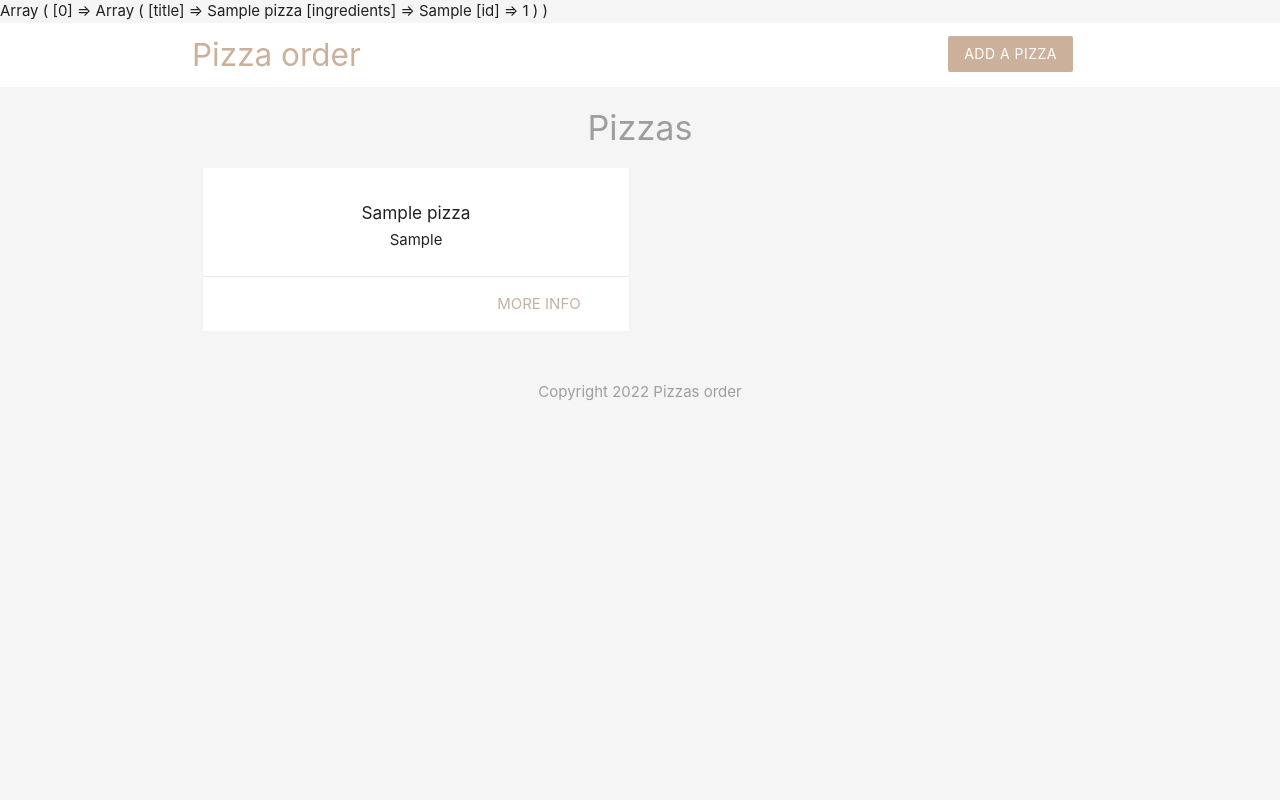
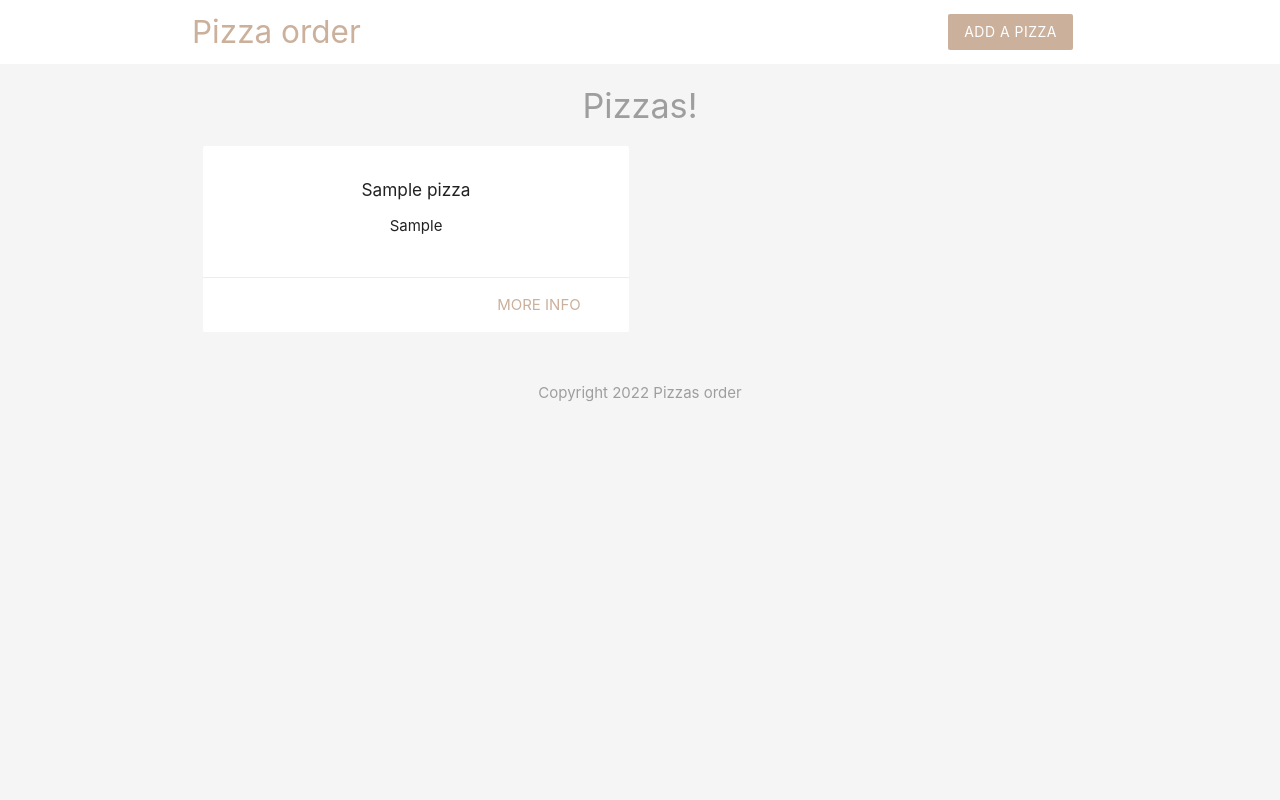
Before and after one commit to Pgph/php-order-page, a PHP site: page / in a window 1280 px wide. Run offline with PHP 8.4, Linux system fonts and the light colour scheme; tables that the repository leaves empty or names only in its code hold one stand-in row (values such as "Sample post").

Commit message:
Added connection to database and creating new elements with render on browser.

```diff
--- /dev/null
+++ b/config/db_connect.php
@@ -0,0 +1,6 @@
+<?php
+$conn = mysqli_connect('localhost', 'patryk', 'test1234', "pizza_order");
+
+if (!$conn) {
+    error_log('Connection error: ' . mysqli_connect_error());
+}
--- a/index.php
+++ b/index.php
@@ -1,10 +1,6 @@
 <?php
 
-$conn = mysqli_connect('localhost', 'patryk', 'test1234', "pizza_order");
-
-if (!$conn) {
-    error_log('Connection error: ' . mysqli_connect_error());
-}
+include("config/db_connect.php");
 
 // write query for all pizzas
 $sql = 'SELECT title, ingredients, id FROM pizzas ORDER BY created_at'; // ORDER BY created_at DESC
@@ -21,7 +17,8 @@ mysqli_free_result($result);
 // close connection
 mysqli_close($conn);
 
-print_r($pizzas);
+// explode(',', $pizzas[0]['ingredients']);
+
 
 ?>
 
@@ -30,22 +27,25 @@ print_r($pizzas);
 
 <?php include('templates/header.php');  ?>
 
-<h4 class="center grey-text">Pizzas</h4>
+<h4 class="center grey-text">Pizzas!</h4>
 <div class="container">
     <div class="row">
-        <?php foreach ($pizzas as $pizza) {  ?>
+        <?php foreach ($pizzas as $pizza) :  ?>
             <div class="col s6 md3">
                 <div class="card z-depth-0">
                     <div class="card-content center">
                         <h6><?php echo htmlspecialchars($pizza['title']); ?></h6>
-                        <div><?php echo htmlspecialchars($pizza['ingredients']); ?></div>
+                        <ul>
+                            <?php foreach (explode(',', $pizza['ingredients']) as $ing) : ?>
+                                <li><?php echo htmlspecialchars($ing); ?></li>
+                            <?php endforeach ?>
                     </div>
                     <div class="card-action right-align">
                         <a href="#" class="brand-text">more info</a>
                     </div>
                 </div>
             </div>
-        <?php } ?>
+        <?php endforeach ?>
     </div>
 </div>
 
--- a/templates/header.php
+++ b/templates/header.php
@@ -30,9 +30,9 @@
 <body class="grey lighten-4">
     <nav class="white z-depth-0">
         <div class="container">
-            <a href="#" class="brand-logo brand-text">Pizza order</a>
+            <a href="index.php" class="brand-logo brand-text">Pizza order</a>
             <ul id="nav-mobile" class="right hide-on-small-and-down">
-                <li><a href="Add.php" class="btn brand z-depth-0">Add a pizza</a></li>
+                <li><a href="add.php" class="btn brand z-depth-0">Add a pizza</a></li>
             </ul>
         </div>
     </nav>
```
Also changed, not shown: add.php (+16 -1 lines).
